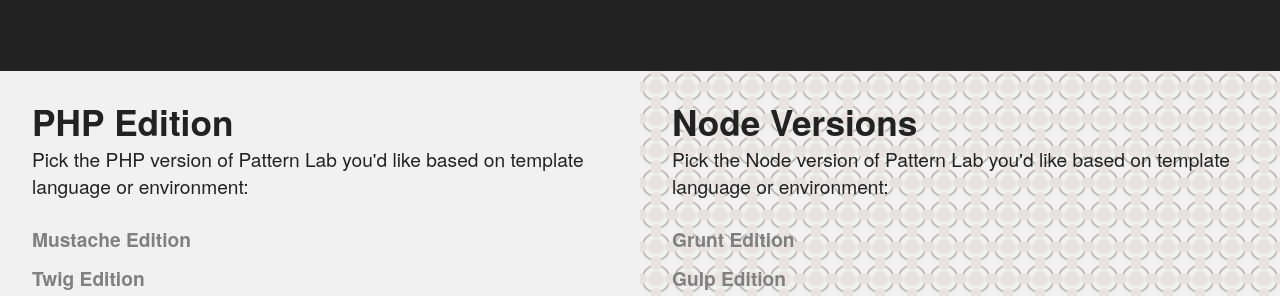
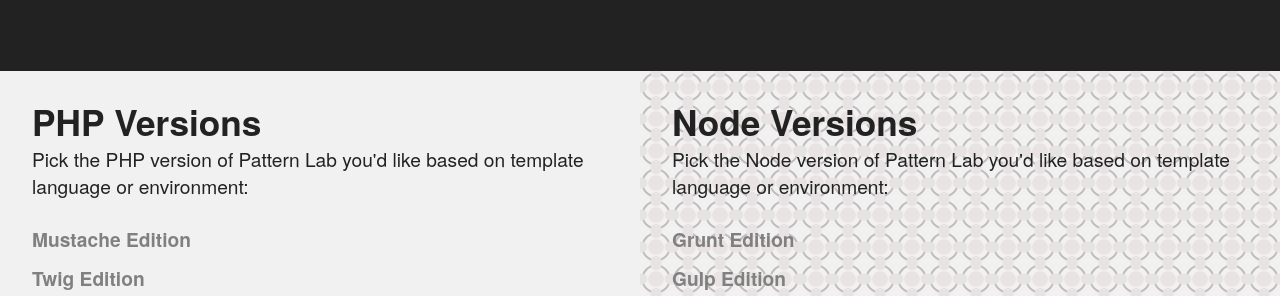
Before and after one commit to pattern-lab/website, a Jekyll site: the page built from download.html, in a window 1280 px wide. Shown: the part 364-660 px from the top of the page. Built offline with Jekyll 4.4.1, drawn with Linux system fonts in a browser that asks for light colours; Markdown is read by kramdown in place of the engine named in the settings; comment, search, counter and statistics services are not loaded.

Commit message:
Changed PHP Edition text to PHP Versions

```diff
--- a/download.html
+++ b/download.html
@@ -11,7 +11,7 @@
     <div class="gi">
 
         <div class="tile tile--flex">
-    	    <h2 class="section__title">PHP Edition</h2>
+    	    <h2 class="section__title">PHP Versions</h2>
 	        <p>Pick the PHP version of Pattern Lab you'd like based on template language or environment:</p>
             <ul class="link-list">
 				<li class="link-list__item">
```
